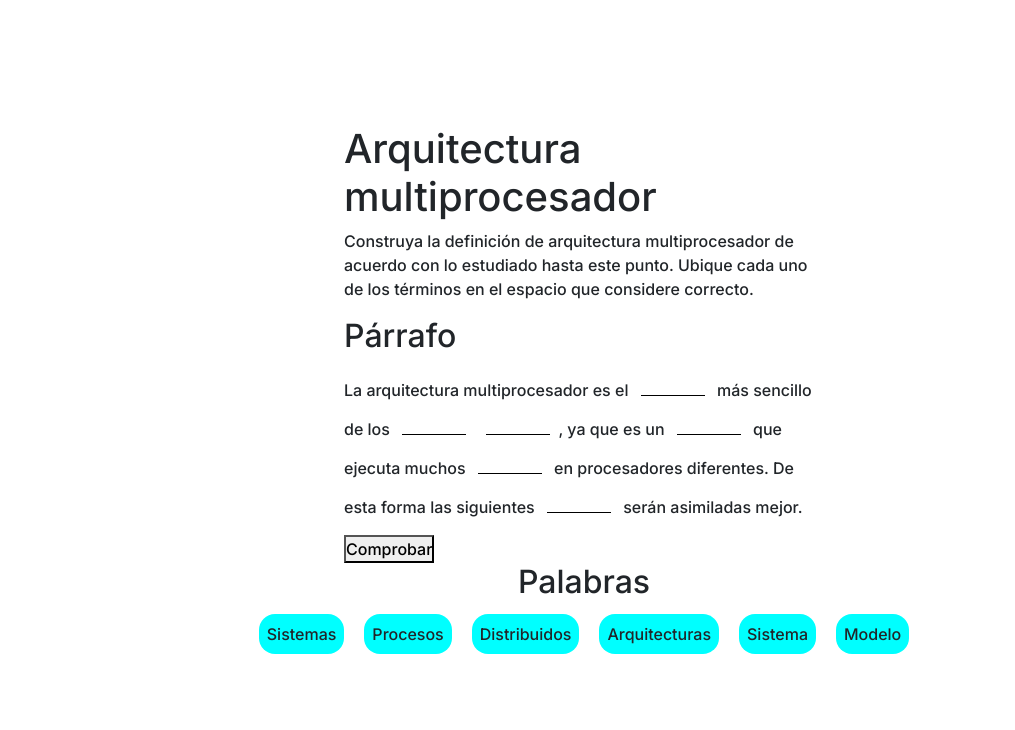
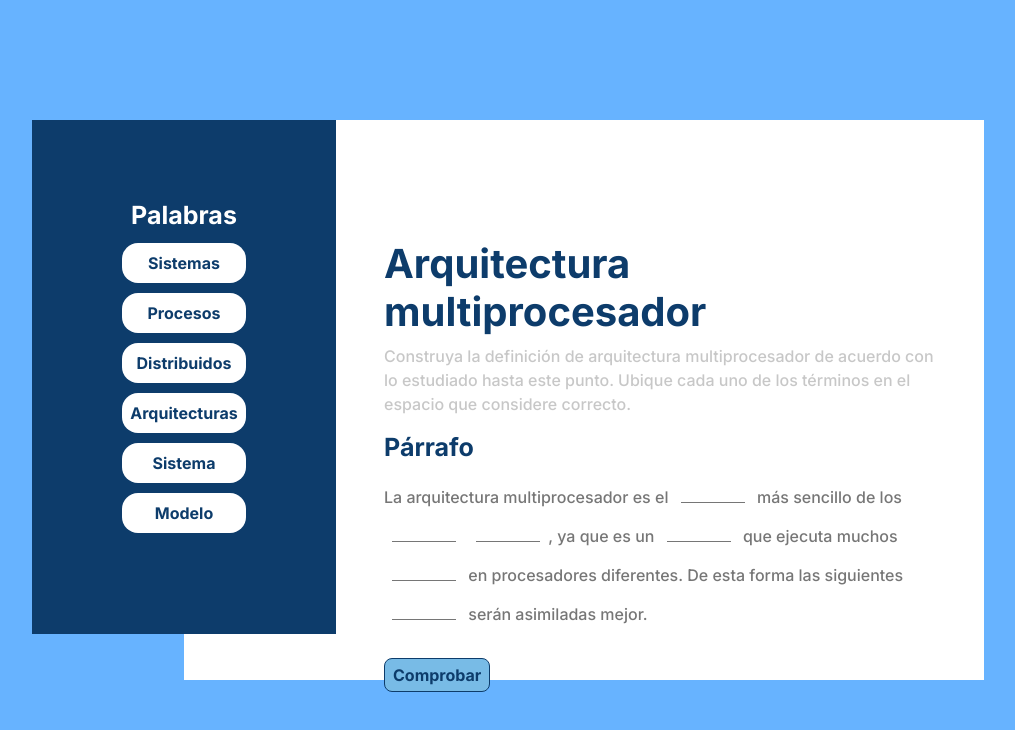
Before and after one commit to SaraStefania/Conceptos, a website: page src/index.html in a window 1280 px wide. Shown: the whole page, without its empty margins (56-1071 px from the left). Drawn offline with nearby package versions, Linux system fonts and the light colour scheme.

Commit message:
style: cambio de color para las palabras correctas

```diff
--- a/src/index.html
+++ b/src/index.html
@@ -8,29 +8,13 @@
     <title>multiprocesador</title>
 </head>
 <body>
-    <div  class="container-t d-flex flex-column justify-content-center align-items-center vh-100" >
     <div id="alertContainer"></div>
-        <h1>Arquitectura multiprocesador</h1>
-                <div class="container-parrafo">
-                    <p>
-                        Construya la definición de arquitectura multiprocesador de acuerdo con lo estudiado hasta este punto.
-                        Ubique cada uno de los términos en el espacio que considere correcto.
-                    </p>
+    <div class="container-t d-flex justify-content-center align-items-center position-relative">
 
-                    <h2>Párrafo</h2>
-                    <p>
-                        La arquitectura multiprocesador es el <span class="container-span" data-word="Modelo"></span> más
-                        sencillo de los <span data-word="Sistemas" class="container-span"></span> <span class="container-span" data-word="Distribuidos" ></span>, ya que es un <span class="container-span" data-word="Sistema" ></span> que ejecuta muchos
-                        <span class="container-span" data-word="Procesos" ></span> en procesadores diferentes. De esta forma las siguientes <span class="container-span" data-word="Arquitecturas"></span>
-                        serán asimiladas mejor.
-                    </p>
-                    <button id="comprobarBtn">Comprobar</button>
-                </div>
-
-
-                <div class="text-center">
-                    <h2 >Palabras</h2>
-                    <ul class="list-unstyled d-flex justify-content-center align-items-center" >
+        <!-- Contenedor de palabras -->
+        <div class="container-list text-center position-absolute top-0">
+            <h2 id="titleWord">Palabras</h2>
+            <ul class="list-unstyled d-flex flex-column ">
                 <li class="palabra" id="palabra1" draggable="true">Sistemas</li>
                 <li class="palabra" id="palabra2" draggable="true">Procesos</li>
                 <li class="palabra" id="palabra3" draggable="true">Distribuidos</li>
@@ -39,14 +23,29 @@
                 <li class="palabra" id="palabra6" draggable="true">Modelo</li>
             </ul>
         </div>
+
+        <!-- Contenedor del párrafo -->
+        <div class="container-parrafo">
+            <h1>Arquitectura multiprocesador</h1>
+            <p>
+                Construya la definición de arquitectura multiprocesador de acuerdo con lo estudiado hasta este punto.
+                Ubique cada uno de los términos en el espacio que considere correcto.
+            </p>
+
+            <h2>Párrafo</h2>
+            <p id="parrafo">
+                La arquitectura multiprocesador es el <span class="container-span" data-word="Modelo"></span> más
+                sencillo de los <span data-word="Sistemas" class="container-span"></span>
+                <span class="container-span" data-word="Distribuidos"></span>, ya que es un <span class="container-span" data-word="Sistema"></span> que ejecuta muchos
+                <span class="container-span" data-word="Procesos"></span> en procesadores diferentes. De esta forma las siguientes
+                <span class="container-span" data-word="Arquitecturas"></span> serán asimiladas mejor.
+            </p>
+            <button type="button" id="comprobarBtn">Comprobar</button>
         </div>
-
-
-
+    </div>
 
     <script src="./index.js"></script>
     <script src="https://cdn.jsdelivr.net/npm/@popperjs/core@2.11.8/dist/umd/popper.min.js" integrity="sha384-I7E8VVD/ismYTF4hNIPjVp/Zjvgyol6VFvRkX/vR+Vc4jQkC+hVqc2pM8ODewa9r" crossorigin="anonymous"></script>
     <script src="https://cdn.jsdelivr.net/npm/bootstrap@5.3.2/dist/js/bootstrap.min.js" integrity="sha384-BBtl+eGJRgqQAUMxJ7pMwbEyER4l1g+O15P+16Ep7Q9Q+zqX6gSbd85u4mG4QzX+" crossorigin="anonymous"></script>
 </body>
-
 </html>
--- a/src/index.js
+++ b/src/index.js
@@ -54,7 +54,6 @@ comprobarBtn.addEventListener('click', () => {
       } else {
         span[i].style.borderBottom = '1px solid black';
         span[i].style.padding = '1vh 4vh';
-
         originalContainer.appendChild(spanChildren[0]);
       }
     }
@@ -71,7 +70,7 @@ comprobarBtn.addEventListener('click', () => {
 
 const correctAlert = () => {
     const alert = `
-      <div class="alert alert-info" role="alert">
+      <div class="alert alert-success" role="alert">
       ¡Felicitaciones! Haz logrado organizar
       correctamente cada uno de los términos y así recordar la definición de la
       arquitectura multiprocesador. Sigue estudiando para ser cada vez mejor.
--- a/src/style.css
+++ b/src/style.css
@@ -4,24 +4,61 @@
     padding: 0;
     font-family: 'Inter', 'Source Sans 3', sans-serif;
 }
+body{
+    background-color: rgb(103, 179, 288);
+}
+.container-list{
+    background-color: rgb(13, 60, 107);
+    padding: 10vh 10vh;
+    margin: 0 100vh 0 0;
+}
+li, h1, h2, #comprobarBtn{
+    color: rgb(13, 60, 107);
+    font-weight: 700;
+}
+#titleWord{
+    color: white;
+}
+h1{
+    margin-top: 15vh;
+}
+.container-parrafo{
+    background-color: white;
+   width: 100vh;
+   padding: 0 5vh 0 25vh;
+   height: 70vh;
+   color: rgba(0, 0, 0, 0.219);
+}
+#parrafo{
+    color: rgba(0, 0, 0, 0.538);
+}
+.container-t{
+    margin-top: 15vh;
+}
+h2{
+    font-size: 25px;
+}
 .container-span{
     padding: 2vh 4vh;
     margin:0  1vh;
     display: inline-block;
-    border-bottom: 1px solid black;
+    border-bottom:  1px solid rgba(0, 0, 0, 0.538);
 }
 .palabra, .correct-answer{
+    border-radius: 2vh;
     padding: 1vh;
     margin: 5px 10px;
-    background-color: aqua;
-   border-radius: 2vh;
+    background-color:white ;
    list-style: none;
 }
 
-.container-t{
-   margin: 0 50vh;
+.correct-answer{
+    background-color: #abee93;
 }
-.correct-answer{
-    background-color: rgb(31, 212, 100);
-
+#comprobarBtn{
+    background-color: rgb(120, 187, 230);
+    padding: 0.5vh 1vh;
+    border: 1px solid rgb(13, 60, 107);
+    border-radius: 1vh;
+    margin-top: 2vh;
 }
```
Lines whose indentation alone changed are shown as unchanged.
